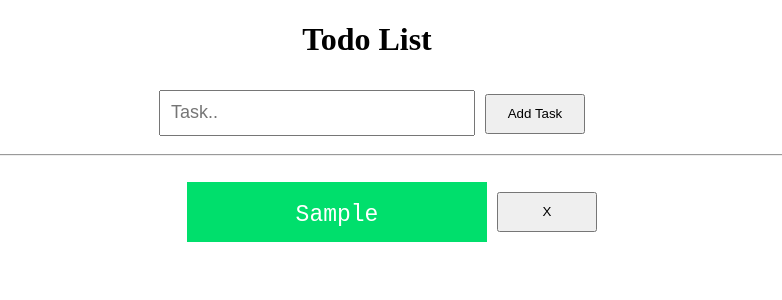
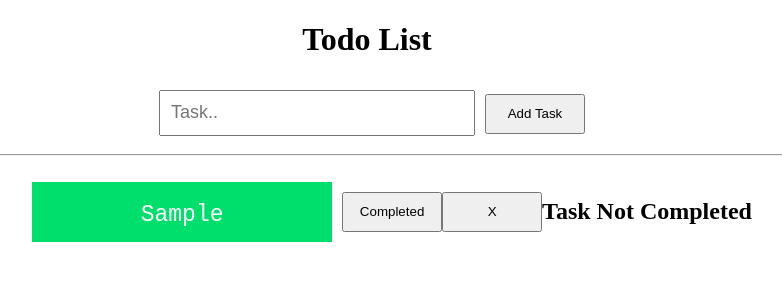
Before and after one commit to AnikBhadra/todo_list_application, a React (Vite) app: page / in a window 1280 px wide. Both pictures are taken after typing "Sample" into the empty fields and a click on the button "Add Task". Shown: the top 300 px of the page, without its empty margins (273-1055 px from the left). Built offline with nearby package versions, Linux system fonts and the light colour scheme.

Commit message:
completing a task

```diff
--- a/src/App.jsx
+++ b/src/App.jsx
@@ -10,7 +10,7 @@
   const inputTask = useRef(null)
 
   const addTask = () => {
-    setTodoList([...todoList, currentTask])
+    setTodoList([...todoList, { task: currentTask, completed: false }])
     inputTask.current.value = ""
     setCurrentTask("")
   }
@@ -18,9 +18,17 @@
   const deleteTask = (taskToDelete) => {
     setTodoList(
       todoList.filter((task) => {
-        return task != taskToDelete
+        return task.task != taskToDelete
       })
     )
+  }
+
+  const completeTask = (taskToComplete) => {
+    setTodoList(todoList.map((task) => {
+      return task.task == taskToComplete
+        ? { task: taskToComplete, completed: true }
+        : { task: task.task, completed: task.completed ? true : false }
+    }))
   }
 
   return (
@@ -41,8 +49,12 @@
           {todoList.map((val, key) => {
             return (
               <div id='task' >
-                <li key={key}>{val}</li>
-                <button onClick={() => deleteTask(val)} >X</button>
+                <li key={key}>{val.task}</li>
+                <button onClick={() => completeTask(val.task)}>Completed</button>
+                <button onClick={() => deleteTask(val.task)} >X</button>
+                {
+                  val.completed ? (<h2> task Completed</h2>) : (<h2>Task Not Completed</h2>)
+                }
               </div>
             )
 
```
